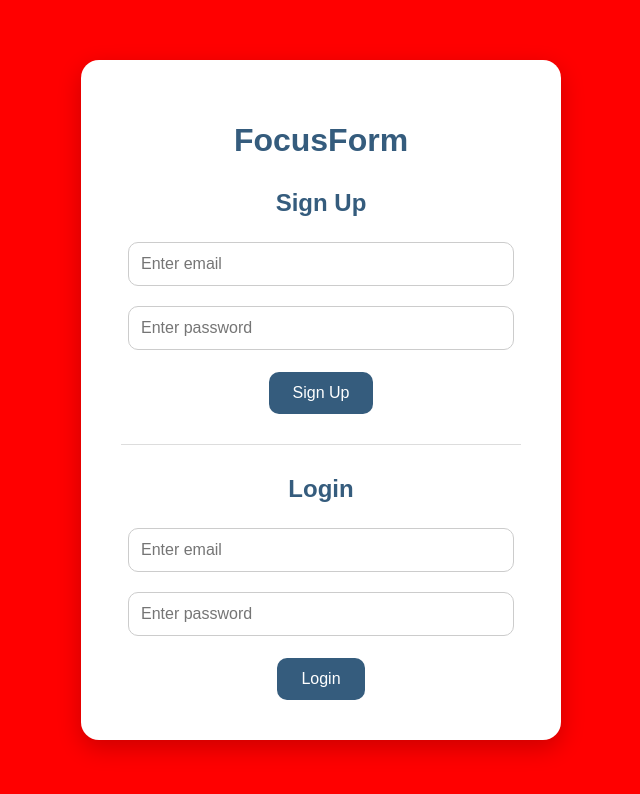
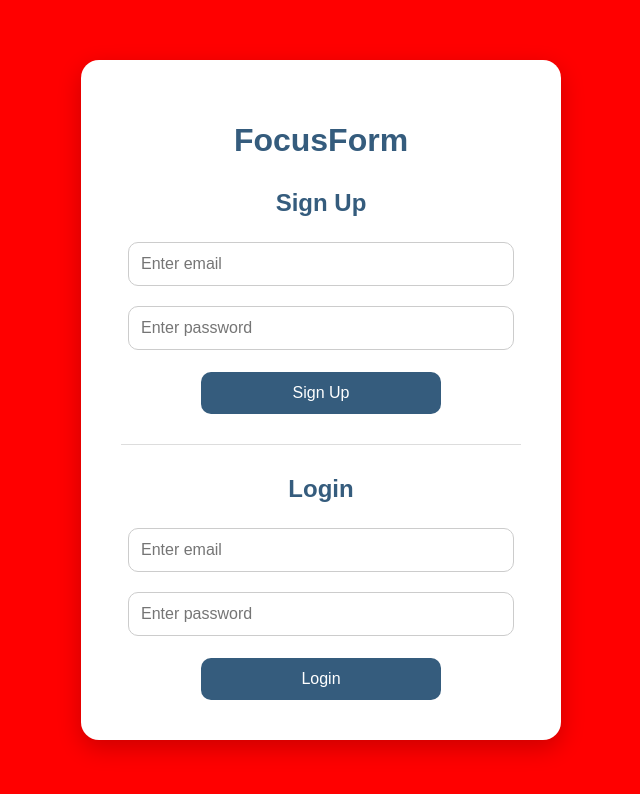
Before and after one commit to FranklinDa-minguez/FocusForm, a React (Create React App) app in the folder client/: page / in a window 1280 px wide. Shown: the top 794 px of the page, without its empty margins (319-959 px from the left). Built offline with nearby package versions, Linux system fonts and the light colour scheme.

Commit message:
Update index.css

```diff
--- a/client/src/index.css
+++ b/client/src/index.css
@@ -39,7 +39,7 @@ body {
 }
 
 input {
-  width: 90%;
+  width: 100%;
   padding: 12px;
   margin: 10px 0;
   border: 1px solid #ccc;
@@ -58,7 +58,8 @@ button {
   border-radius: 10px;
   font-size: 16px;
   cursor: pointer;
-  transition: 0.3s ease;
+  transition: 0.2s ease;
+  width: 60%;
 }
 
 
```
